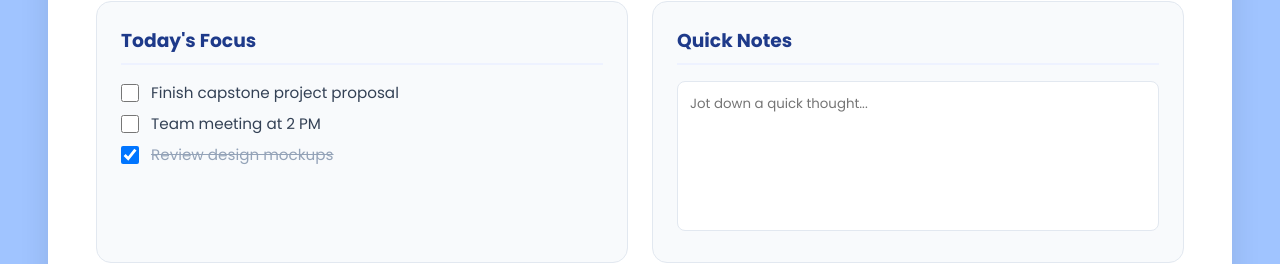
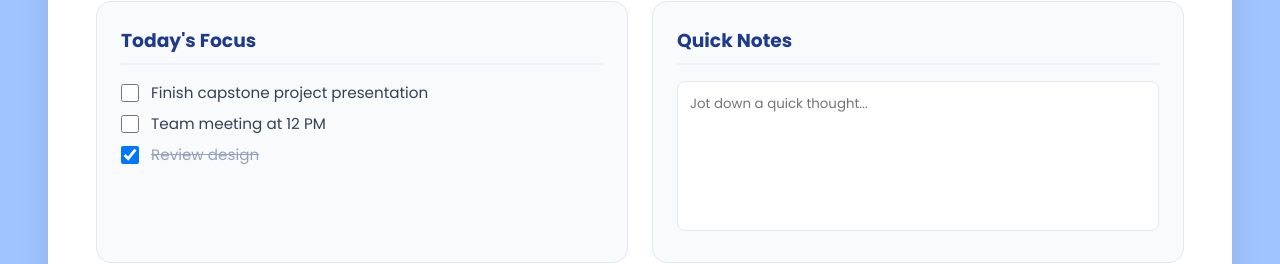
Before and after one commit to gitxansh/orbit, a plain HTML site: page index.html in a window 1280 px wide. Shown: the part 444-708 px from the top of the page. Drawn offline with Linux system fonts and the light colour scheme.

Commit message:
Update index.html

```diff
--- a/index.html
+++ b/index.html
@@ -396,15 +396,15 @@
         <ul>
             <li>
                 <input type="checkbox" id="task1">
-                <label for="task1">Finish capstone project proposal</label>
+                <label for="task1">Finish capstone project presentation</label>
             </li>
             <li>
                 <input type="checkbox" id="task2">
-                <label for="task2">Team meeting at 2 PM</label>
+                <label for="task2">Team meeting at 12 PM</label>
             </li>
             <li>
                 <input type="checkbox" id="task3" checked>
-                <label for="task3">Review design mockups</label>
+                <label for="task3">Review design </label>
             </li>
         </ul>
     </section>
```
